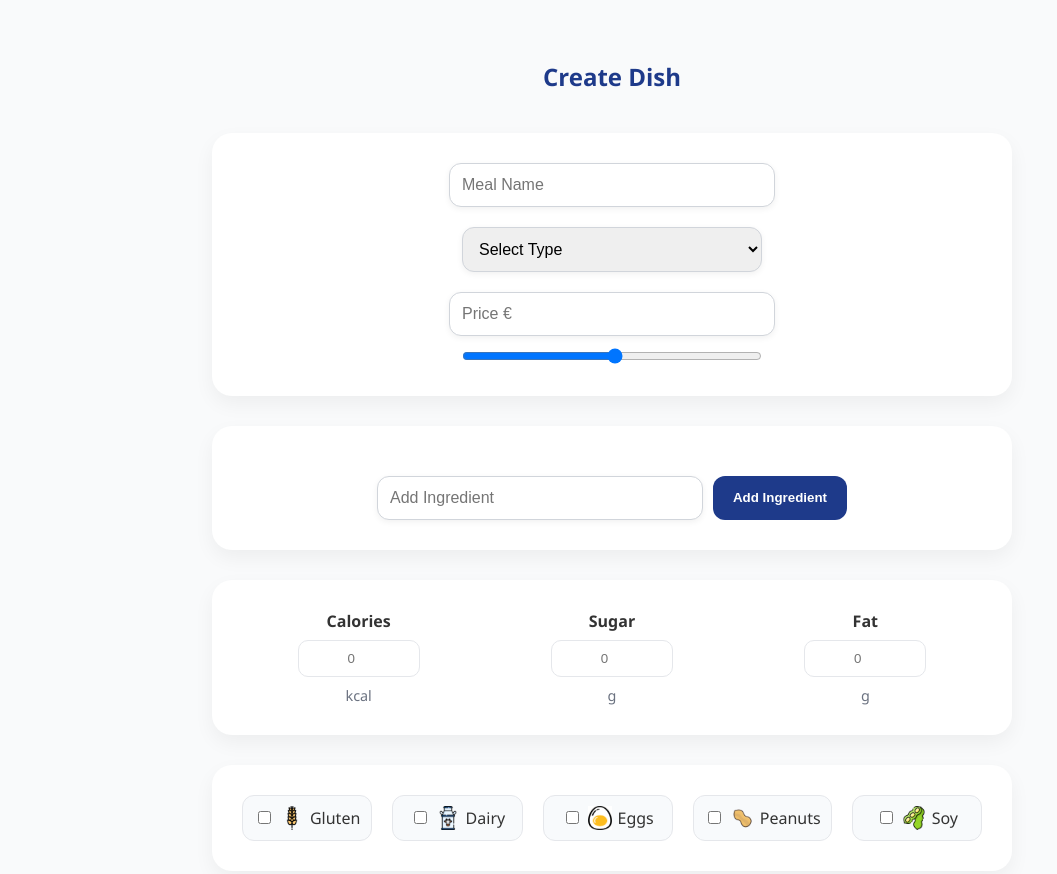
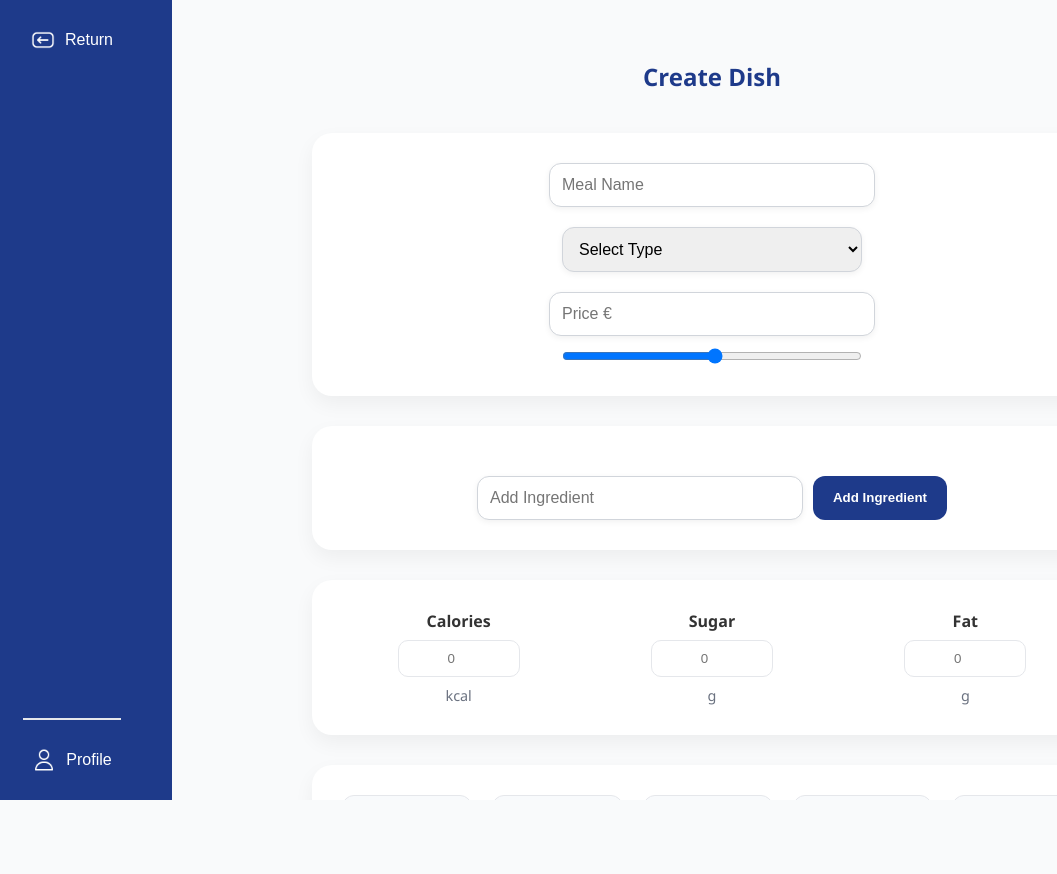
Before and after one commit to Ceciber/canteleen, a website: page views/adddish.html in a window 1280 px wide. Shown: the top 874 px of the page, without its empty margins (28-1085 px from the left). After the commit the page ends 800 px from the top, so only its background shows below. Drawn offline with Linux system fonts and the light colour scheme.

Commit message:
Add and Modify Dish Fixed 2

```diff
--- a/views/adddish.html
+++ b/views/adddish.html
@@ -184,11 +184,110 @@
       border: none;
       cursor: pointer;
     }
+
+    .cashier-container {
+      display: flex;
+      height: 100vh;
+    }
+
+    .adddish-totalcontent {
+      display: flex;
+      flex-direction: row;
+      height: 100vh;
+      overflow: hidden;
+    }
+
+    .sidebar {
+      width: 200px;
+      background-color: #1e3a8a;
+      display: flex;
+      flex-direction: column;
+      justify-content: space-between;
+      padding: 1rem 0;
+    }
+
+    .sidebar-top,
+    .sidebar-bottom {
+      display: flex;
+      flex-direction: column;
+    }
+
+    /* Buttons with icon and text */
+    .sidebar button {
+      display: flex;
+      align-items: center;
+      gap: 10px;
+      background: none;
+      border: none;
+      padding: 12px 20px;
+      cursor: pointer;
+      width: 100%;
+      color: white;
+      font-size: 1rem;
+      transition: background 0.3s ease-in-out;
+      text-align: left;
+    }
+
+    /* Icons inside buttons */
+    .sidebar button img {
+      width: 24px;
+      height: 24px;
+      filter: brightness(0) invert(1); /* white out black icons */
+    }
+
+    /* Hover + active effect */
+    .sidebar button:hover,
+    .sidebar button.active {
+      background-color: rgba(255, 255, 255, 0.15);
+      border-left: 4px solid white;
+    }
+
+    /* Divider line */
+    .sidebar-bottom hr {
+      width: 80%;
+      border: 1px solid #e5e7eb;
+      margin: 1rem auto;
+    }
+
+    /* Remove/override old class if it exists */
+    .sidebar-icon {
+      width: 24px !important;
+      height: 24px !important;
+      filter: brightness(0) invert(1);
+    }
+
+    .adddish-container {
+      flex: 1;
+      padding: 40px;
+      overflow-y: auto;
+      background-color: #f9fafb;
+    }
+
+
   </style>
 </head>
 <body>
+  <div class="adddish-totalcontent">
+
+    <aside class="sidebar">
+      <div class="sidebar-top">
+        <button id="btn-return" onclick="window.location.href='/manager'">
+          <img src="/images/returnicon.png" alt="Return" class="sidebar-icon">
+          <span>Return</span>
+        </button>
+      </div>
+      <div class="sidebar-bottom">
+        <hr>
+        <button id="btn-profile" onclick="window.location.href='/manager#profile'">
+          <img src="/images/profileicon.png" alt="Profile" class="sidebar-icon">
+          <span>Profile</span>
+        </button>
+      </div>
+    </aside>
+
     <div class="adddish-container">
       <h2>Create Dish</h2>
+
 
       <!-- Meal Info Section -->
       <div class="section">
@@ -248,6 +347,7 @@
 
     <button class="validate-btn" onclick="validateDish()">Create Dish</button>
   </div>
+
 
   <script>
     const priceInput = document.getElementById('meal-price');
```
Also changed, not shown: views/manager.html (+7 -1 lines), views/modifydish.html (+76 -0 lines), public/images/returnicon.png (added). Lines whose indentation alone changed are shown as unchanged.
